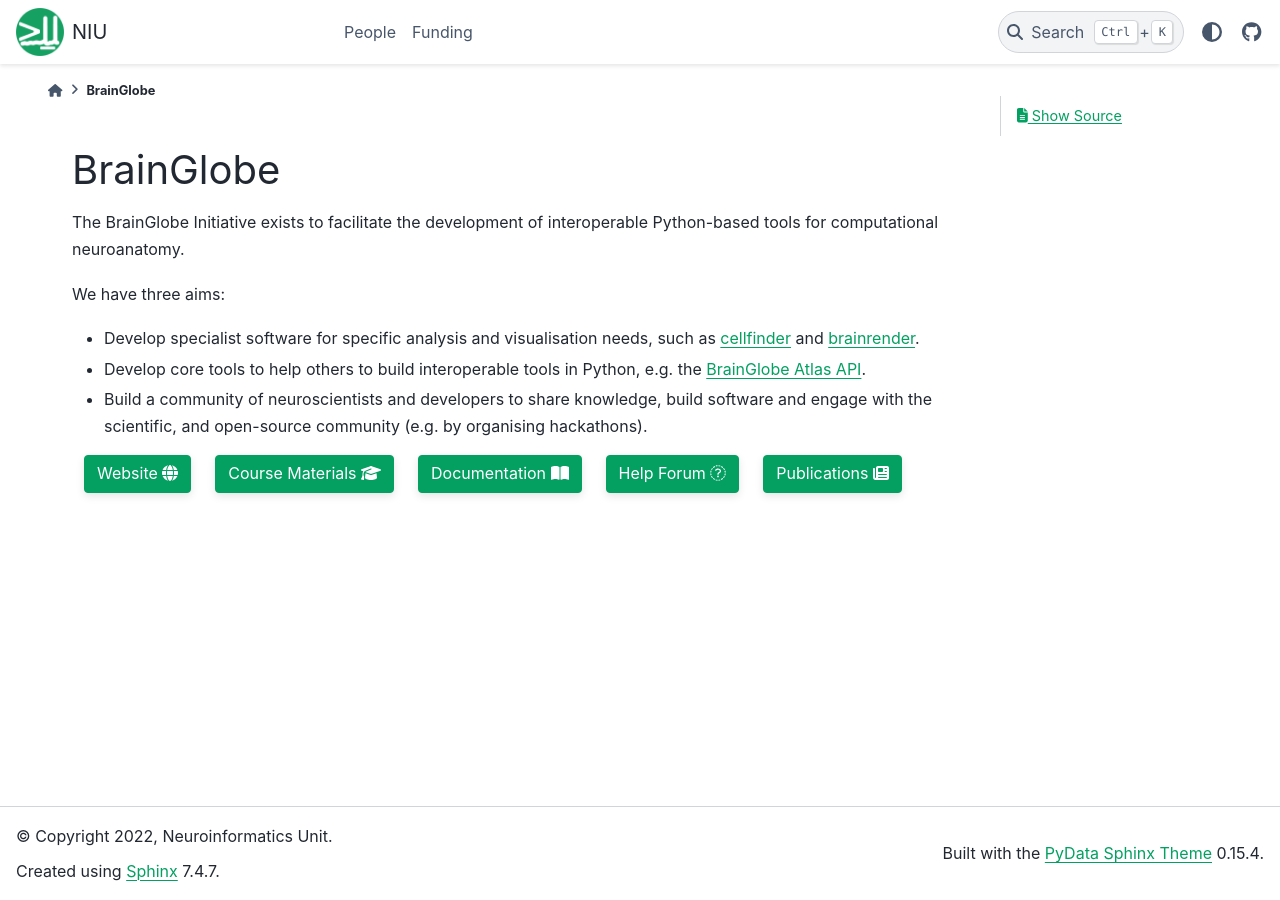
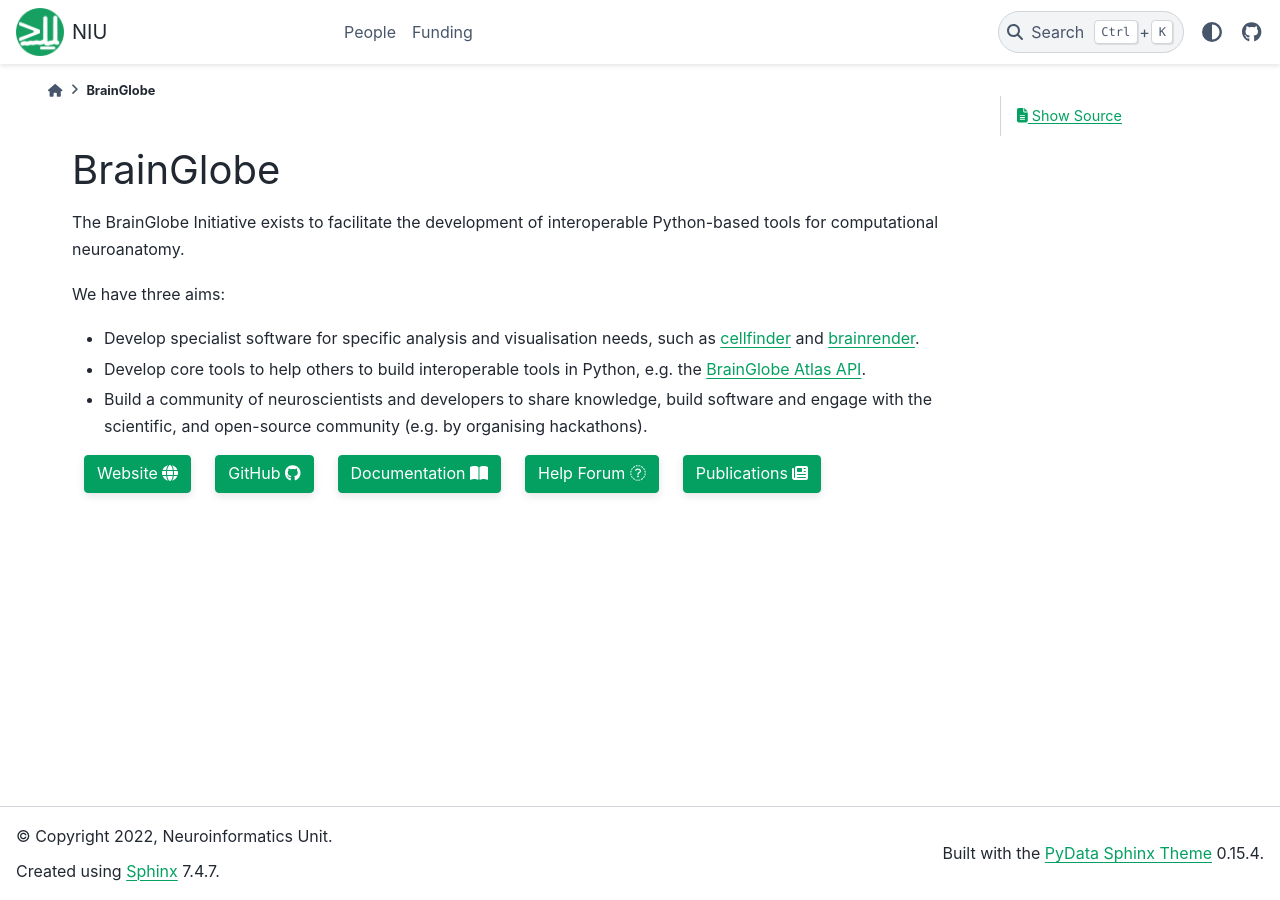
Before and after one commit to neuroinformatics-unit/neuroinformatics-unit.github.io, a Sphinx documentation site: the page built from docs/source/projects/brainglobe.md, in a window 1280 px wide. Built offline with Sphinx 7.4.7 and the PyData theme 0.15.4, drawn with Linux system fonts in a browser that asks for light colours; pages that are not in the unit, such as notebooks, are missing from menus.

Commit message:
fix brainglobe github link

````diff
--- a/docs/source/projects/brainglobe.md
+++ b/docs/source/projects/brainglobe.md
@@ -29,7 +29,7 @@
 :shadow:
 :align: left
 
-Course Materials   {fa}`graduation-cap`
+GitHub   {fab}`github`
 ```
 :::
 
````
